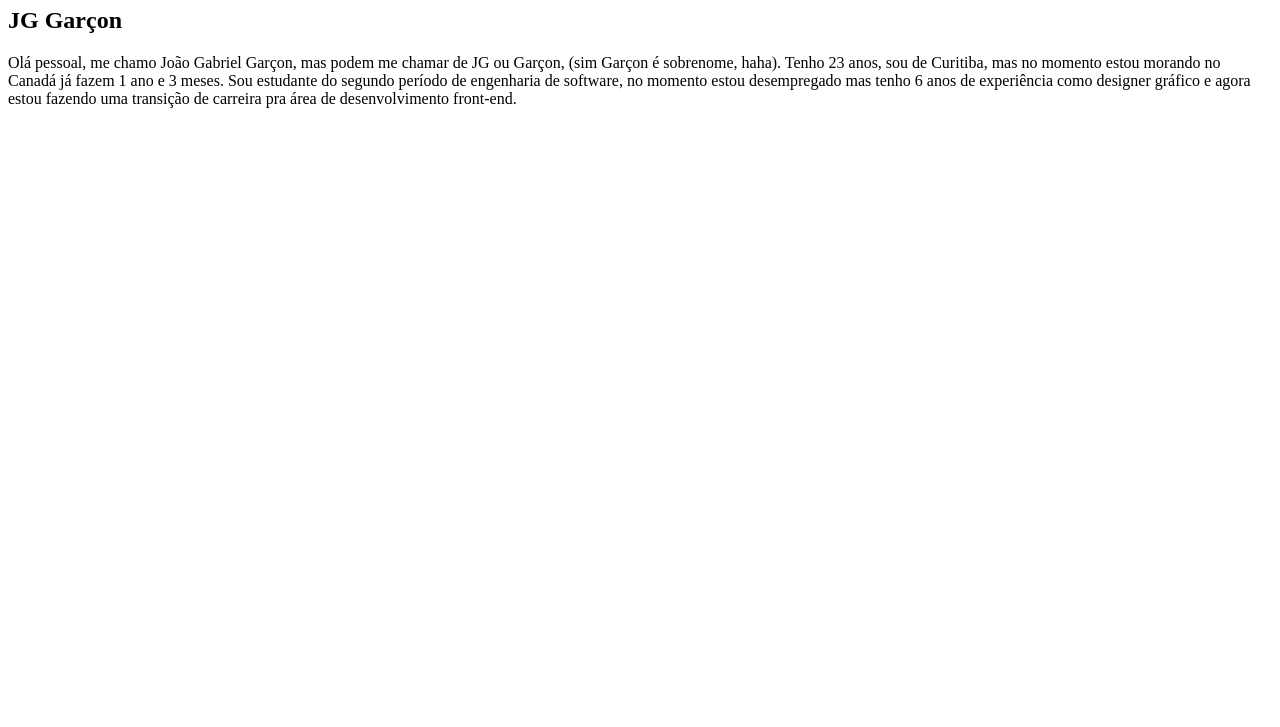
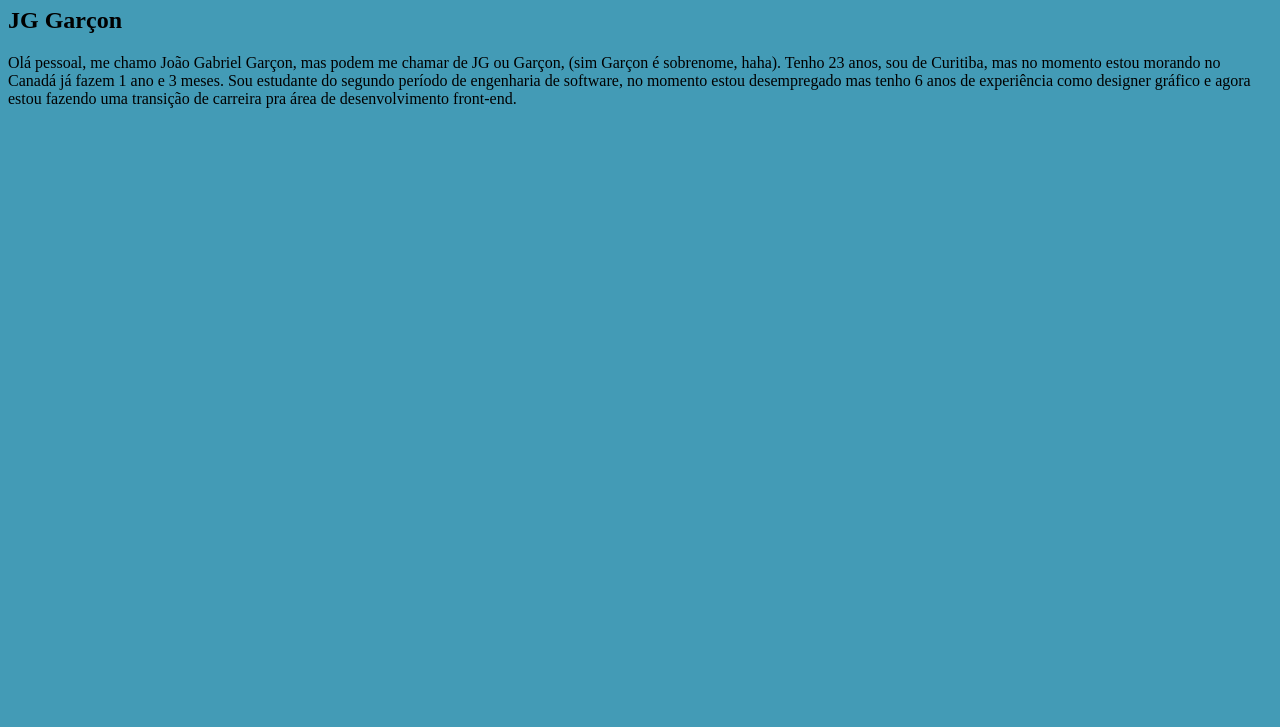
Before and after one commit to RikoKami/front-m01-a01-light, a plain HTML site: page m01-a01-classe-01/index.html in a window 1280 px wide. Shown: the part 73-800 px from the top of the page. Drawn offline with Linux system fonts and the light colour scheme.

Commit message:
adicionado cor ao fundo

```diff
--- a/m01-a01-classe-01/index.html
+++ b/m01-a01-classe-01/index.html
@@ -6,7 +6,7 @@
     <meta name="viewport" content="width=device-width, initial-scale=1.0">
     <title>Minha apresentação</title>
 </head>
-<body>
+<body style="background-color: rgb(67, 155, 182);">
     <h1>João Gabriel Garçon Ribeiro</h1>
     <h2>JG Garçon</h2>
     <p>Olá pessoal, me chamo João Gabriel Garçon,
```
